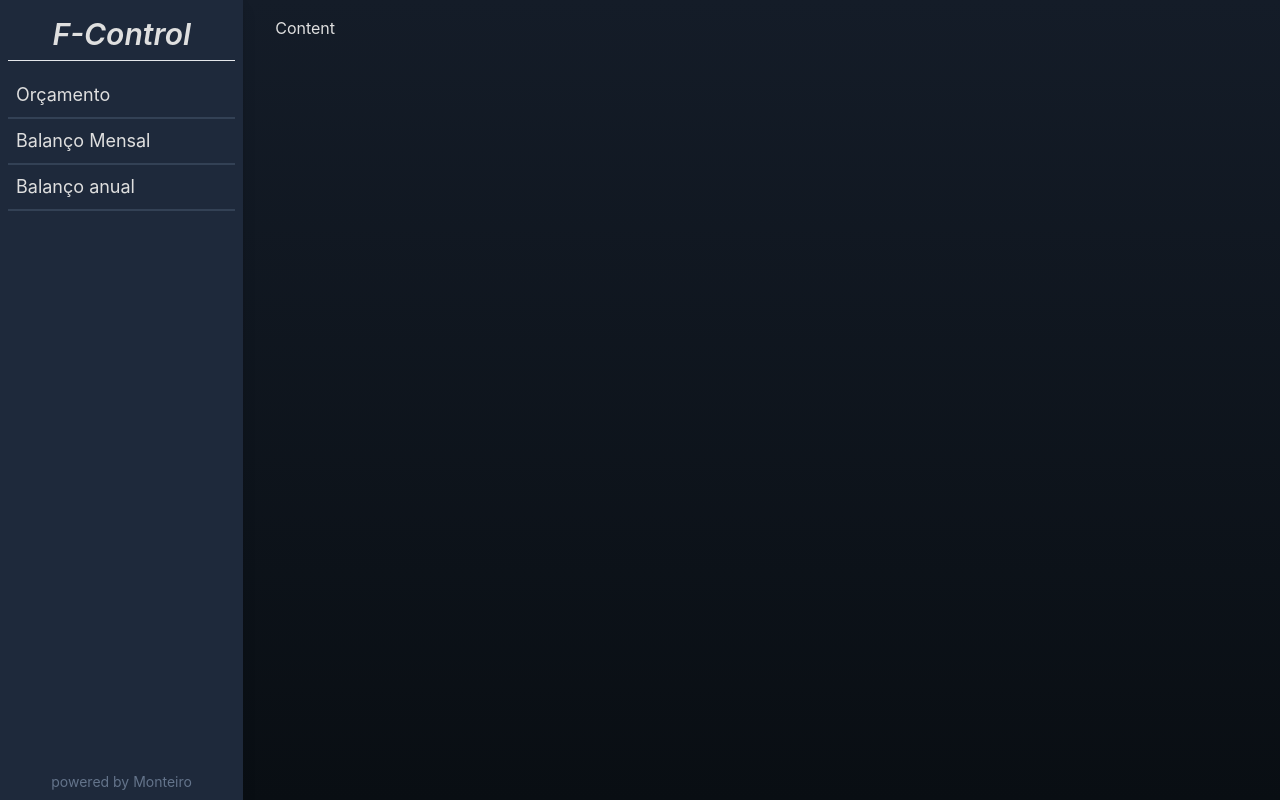
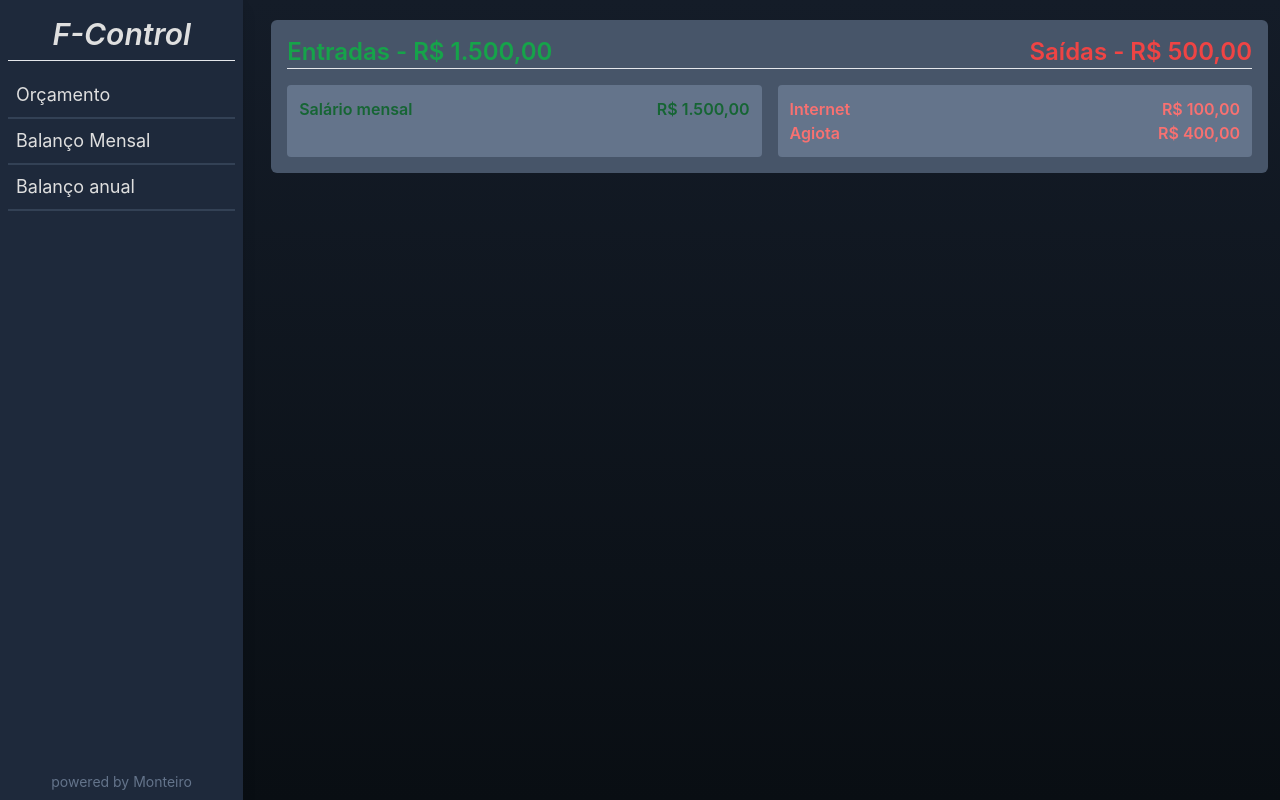
Before and after one commit to josecarlosmonteiro/f-control, a React (Create React App) app: page / in a window 1280 px wide. Built offline with nearby package versions, Linux system fonts and the light colour scheme.

Commit message:
feat: implementar listas e totais de orçamento.

```diff
--- /dev/null
+++ b/src/components/Budget/BudgetList.tsx
@@ -0,0 +1,19 @@
+import { printCurrency } from "../../utils/monetary";
+import { BudgetListProps, BudgetRegisterProps } from "./interfaces";
+
+export function BudgetList({ list, isIncome = false }: BudgetListProps) {
+  return (
+    <div className="p-3 bg-slate-500 rounded">
+      {list.map((item: BudgetRegisterProps) => (
+        <div
+          className={`flex justify-between border-b-slate-900 font-semibold ${
+            isIncome ? "text-green-800" : "text-red-400"
+          }`}
+        >
+          <div>{item.title}</div>
+          <div>{printCurrency(item.value)}</div>
+        </div>
+      ))}
+    </div>
+  );
+}
--- /dev/null
+++ b/src/components/Budget/index.tsx
@@ -0,0 +1,25 @@
+import { useBudgetList } from "../../hooks/useBudgetList";
+import { printCurrency } from "../../utils/monetary";
+import { BudgetList } from "./BudgetList";
+
+export function Budget() {
+  const { monthBudget } = useBudgetList();
+
+  return (
+    <div className="m-3 mt-5 p-4 bg-slate-600 rounded-md">
+      <div className="flex justify-between text-2xl">
+        <h2 className="font-semibold text-green-600">
+          Entradas - {printCurrency(monthBudget.totalIncomes)}
+        </h2>
+        <h2 className="font-semibold text-red-500">
+          Saídas - {printCurrency(monthBudget.totalExpenses)}
+        </h2>
+      </div>
+      <hr />
+      <div className="mt-4 grid grid-cols-2 gap-4">
+        <BudgetList list={monthBudget.incomesList} isIncome />
+        <BudgetList list={monthBudget.expensesList} />
+      </div>
+    </div>
+  );
+}
--- /dev/null
+++ b/src/components/Budget/interfaces.ts
@@ -0,0 +1,16 @@
+export interface MonthBudgetProps {
+  totalIncomes: number;
+  totalExpenses: number;
+  incomesList: BudgetRegisterProps[];
+  expensesList: BudgetRegisterProps[];
+}
+
+export interface BudgetRegisterProps {
+  title: string;
+  value: number;
+}
+
+export interface BudgetListProps {
+  list: BudgetRegisterProps[];
+  isIncome?: boolean;
+}
--- a/src/components/SideFunctions/index.tsx
+++ b/src/components/SideFunctions/index.tsx
@@ -8,7 +8,7 @@ export default function SideBar() {
   ];
 
   return (
-    <aside className="relative col-span-2 p-2 h-screen bg-slate-800 drop-shadow-lg">
+    <aside className="relative p-2 h-screen bg-slate-800 drop-shadow-lg">
       <h1 className="mx-2 p-2 text-3xl italic font-semibold text-center">
         F-Control
       </h1>
--- /dev/null
+++ b/src/hooks/useBudgetList.ts
@@ -0,0 +1,35 @@
+import { useState, useEffect } from "react";
+import { MonthBudgetProps } from "../components/Budget/interfaces";
+import { total } from "../utils/monetary";
+
+export function useBudgetList() {
+  const [monthBudget, setMonthBudget] = useState<MonthBudgetProps>({
+    totalIncomes: 0,
+    totalExpenses: 0,
+    incomesList: [],
+    expensesList: [],
+  });
+
+  useEffect(() => {
+    (function () {
+      setMonthBudget((state) => ({
+        ...state,
+        incomesList: [{ title: "Salário mensal", value: 1500 }],
+        expensesList: [
+          { title: "Internet", value: 100 },
+          { title: "Agiota", value: 400 },
+        ],
+      }));
+
+      setMonthBudget((state) => ({
+        ...state,
+        totalExpenses: total(state.expensesList),
+        totalIncomes: total(state.incomesList),
+      }));
+    })();
+  }, []);
+
+  return {
+    monthBudget,
+  };
+}
--- a/src/pages/Home/index.tsx
+++ b/src/pages/Home/index.tsx
@@ -1,12 +1,15 @@
 import React from "react";
+import { Budget } from "../../components/Budget";
 import SideBar from "../../components/SideFunctions";
 
 export default function Home() {
   return (
     <div className="grid grid-cols-10 gap-4">
-      <SideBar />
-      <div className="p-4">
-        <h2>Content</h2>
+      <div className="col-span-2">
+        <SideBar />
+      </div>
+      <div className="col-span-8">
+        <Budget />
       </div>
     </div>
   );
--- /dev/null
+++ b/src/utils/monetary.ts
@@ -0,0 +1,7 @@
+import { BudgetRegisterProps } from "./../components/Budget/interfaces";
+
+export const printCurrency = (value: number | string) =>
+  value.toLocaleString("pt-br", { style: "currency", currency: "BRL" });
+
+export const total = (list: BudgetRegisterProps[]) =>
+  list.reduce((previous, current) => previous + current.value, 0);
```
